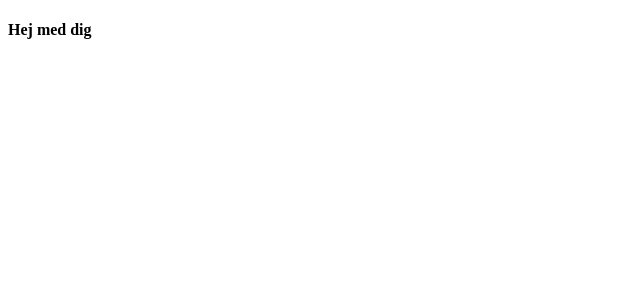
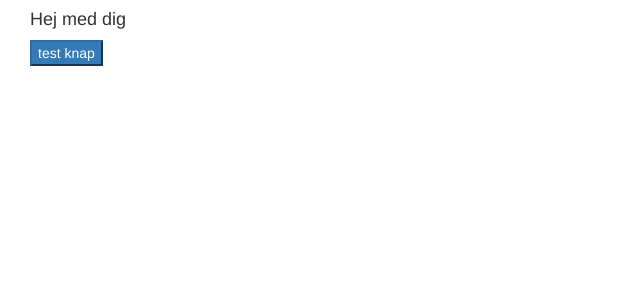
Before and after one commit to magnusbrok/Expense-Tracker-FrontEnd, an Angular app: page / in a window 1280 px wide. Shown: the top 300 px of the page, without its empty margins (0-640 px from the left). Built offline with nearby package versions, Linux system fonts and the light colour scheme.

Commit message:
added bootstrap

```diff
--- a/angular.json
+++ b/angular.json
@@ -24,7 +24,8 @@
               "src/assets"
             ],
             "styles": [
-              "src/styles.css"
+              "src/styles.css",
+              "node_modules/bootstrap/dist/css/bootstrap.min.css"
             ],
             "scripts": []
           },
--- a/package.json
+++ b/package.json
@@ -19,6 +19,7 @@
     "@angular/platform-browser": "~9.0.0",
     "@angular/platform-browser-dynamic": "~9.0.0",
     "@angular/router": "~9.0.0",
+    "bootstrap": "^3.4.1",
     "rxjs": "~6.5.4",
     "tslib": "^1.10.0",
     "zone.js": "~0.10.2"
--- a/src/app/app.component.html
+++ b/src/app/app.component.html
@@ -1 +1,10 @@
-<h4> Hej med dig</h4>
+<div class="col-xs-12">
+  <div class="col-xs-12">
+
+    <h4> Hej med dig</h4>
+    <button class="btn-primary">test knap</button>
+
+
+  </div>
+
+</div>
```
Also changed, not shown: 1 other file (tests, documents, lock files or other folders).
